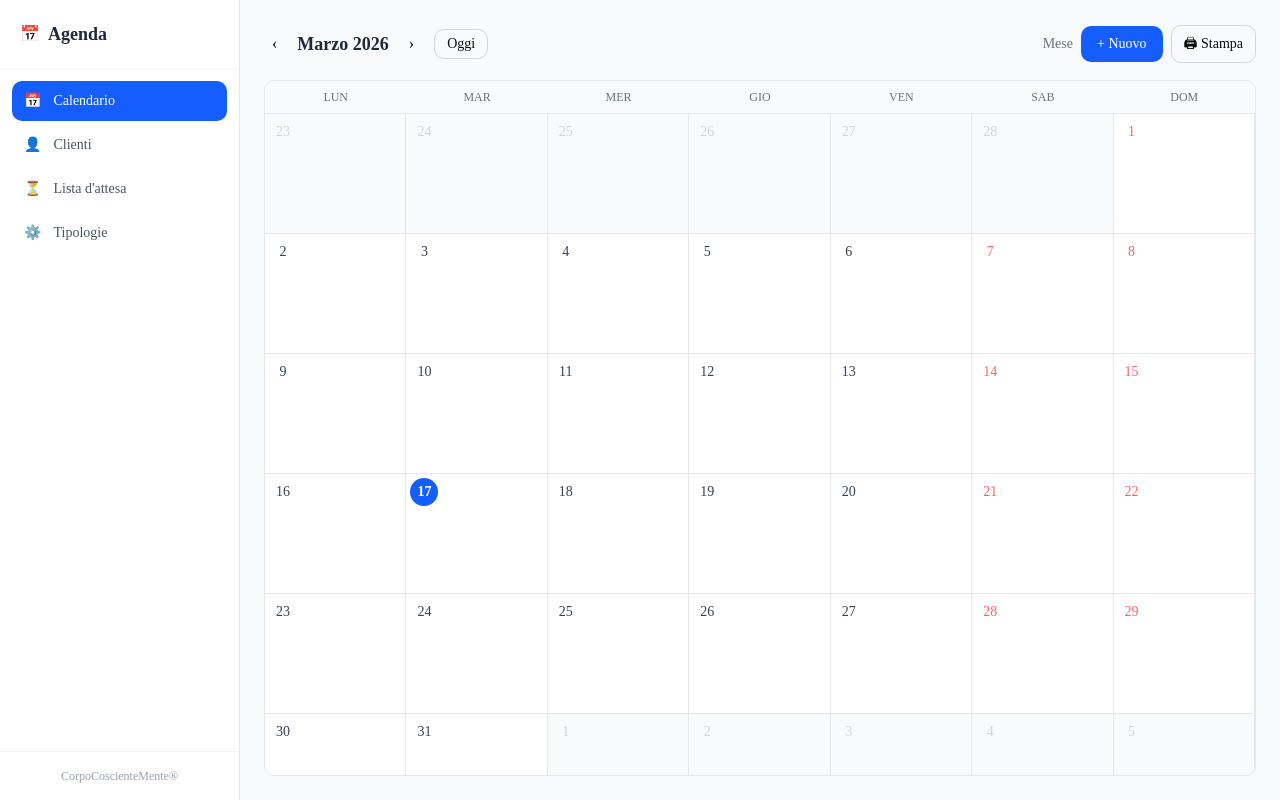
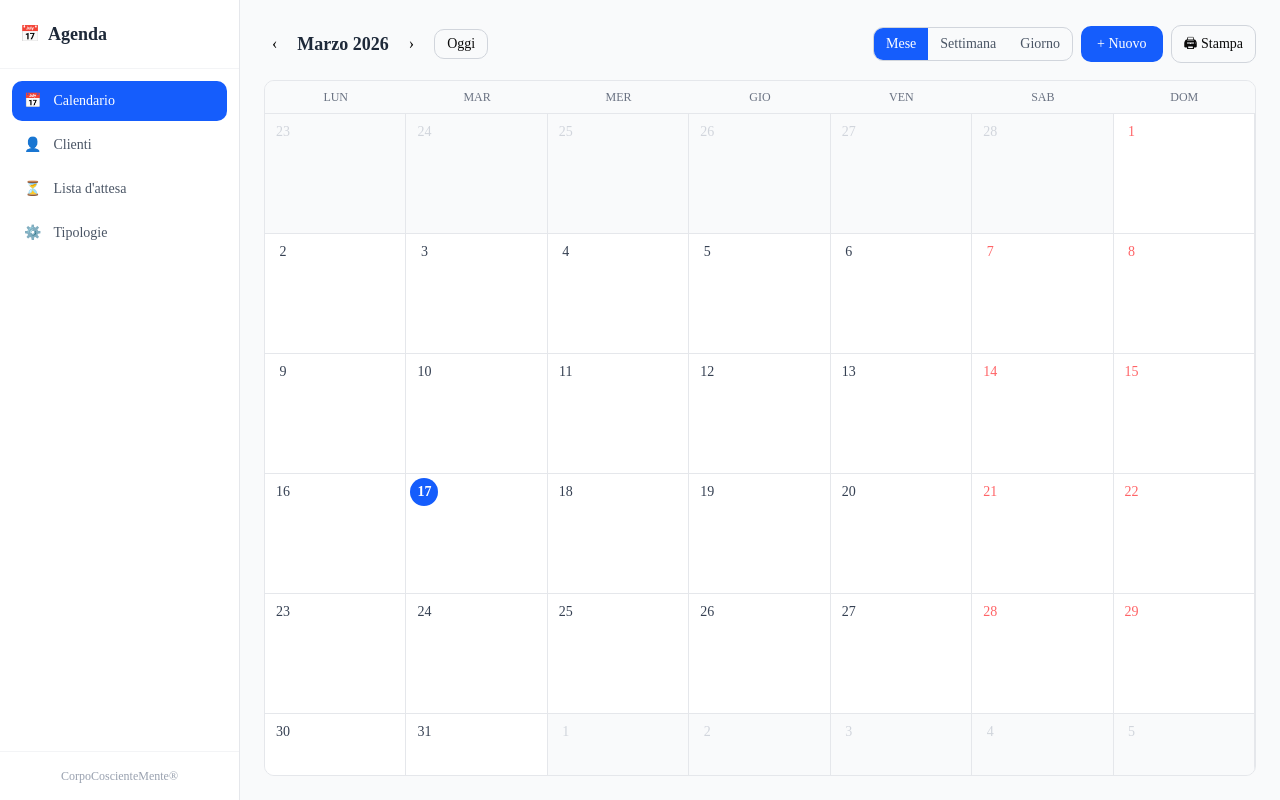
Before and after one commit to mzanchetta73/App, a Next.js app: page /calendario in a window 1280 px wide. Built offline with nearby package versions, Linux system fonts and the light colour scheme.

Commit message:
Aggiunto selettore viste calendario

```diff
--- a/src/app/calendario/page.tsx
+++ b/src/app/calendario/page.tsx
@@ -30,7 +30,11 @@ export default function Calendario() {
             <button onClick={() => setDataCorrente(new Date())} className="px-3 py-1 text-sm border border-gray-300 rounded-lg hover:bg-gray-100">Oggi</button>
           </div>
           <div className="flex items-center gap-2">
-            <span className="text-sm text-gray-500">Mese</span>
+            <div className="flex border border-gray-300 rounded-lg overflow-hidden">
+  <button className="px-3 py-1.5 text-sm bg-blue-600 text-white">Mese</button>
+  <button className="px-3 py-1.5 text-sm hover:bg-gray-100 text-gray-600">Settimana</button>
+  <button className="px-3 py-1.5 text-sm hover:bg-gray-100 text-gray-600">Giorno</button>
+</div>
             <button className="px-4 py-2 bg-blue-600 text-white text-sm rounded-lg hover:bg-blue-700">+ Nuovo</button>
             <button className="px-3 py-2 border border-gray-300 text-sm rounded-lg hover:bg-gray-100">🖨 Stampa</button>
           </div>
```
